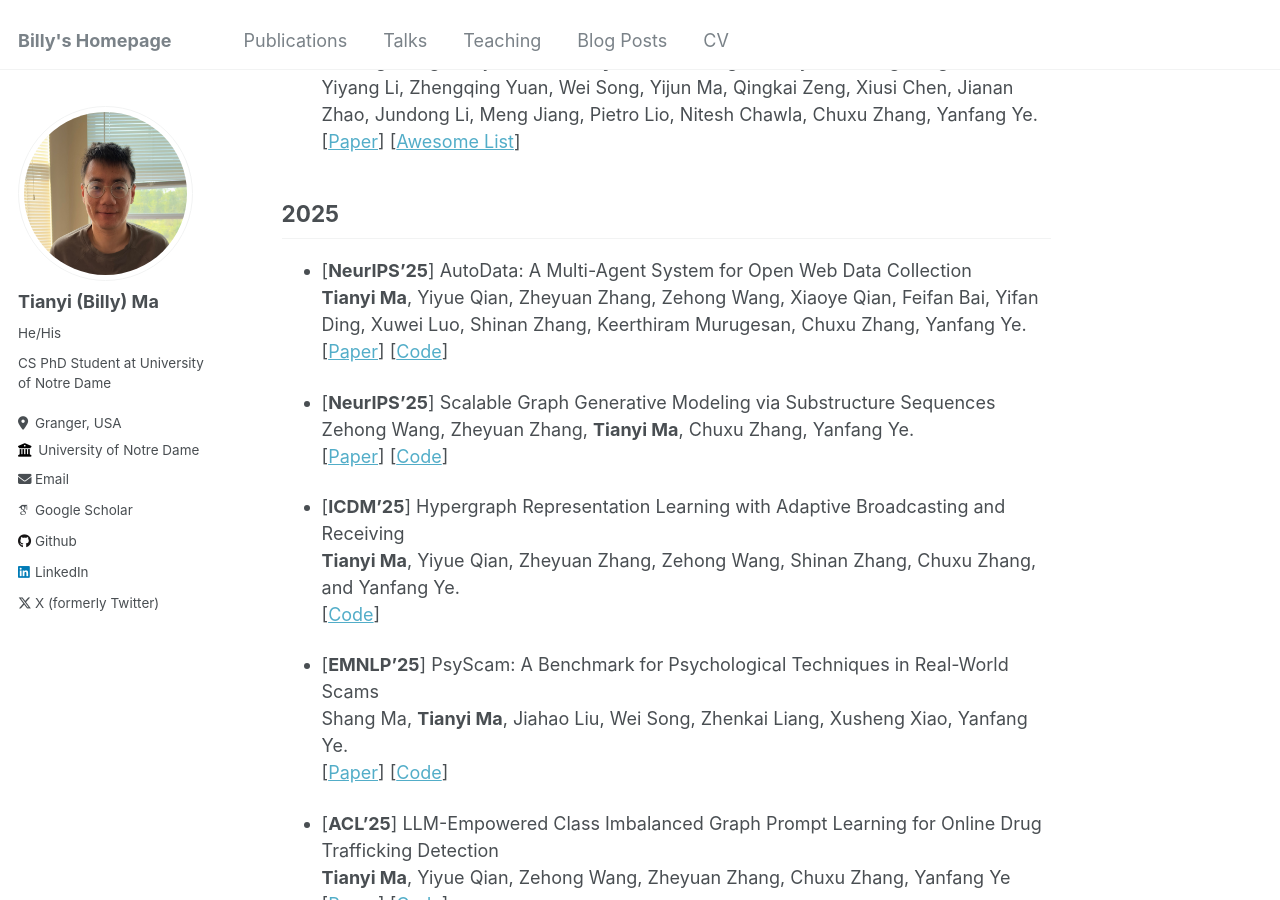
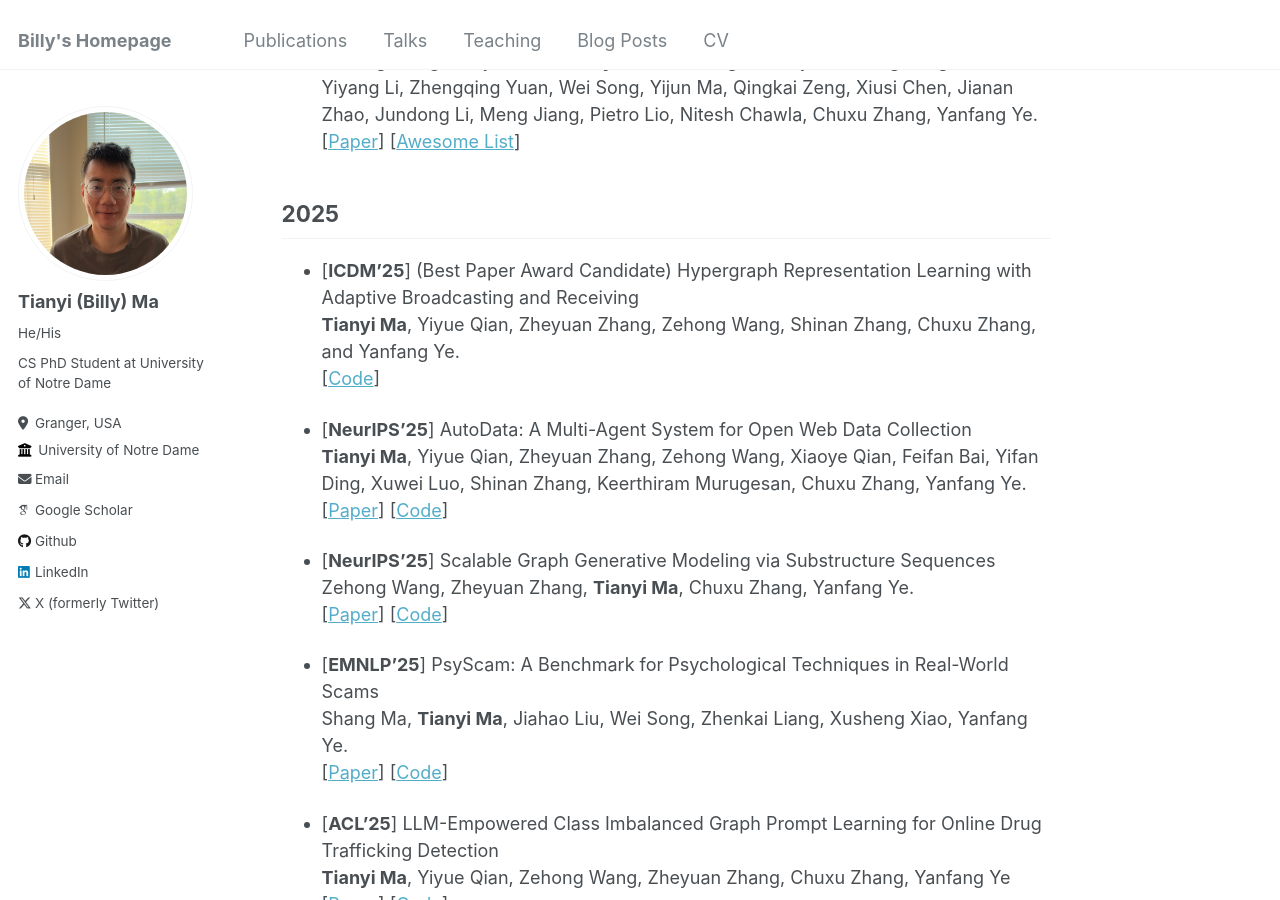
Before and after one commit to Tianyi-Billy-Ma/Tianyi-Billy-Ma.github.io, a Jekyll site: the page built from _pages/about.md, in a window 1280 px wide and 900 px high, scrolled down 942 px. Built offline with Jekyll 4.4.1, drawn with Linux system fonts in a browser that asks for light colours; some web fonts are replaced; part of the change alters nothing that is shown.

Commit message:
Update the about page to include a new publication entry for ICDM'25, highlighting it as a Best Paper Award Candidate, and ensuring consistent formatting with existing entries.

```diff
--- a/_pages/about.md
+++ b/_pages/about.md
@@ -37,6 +37,10 @@ Zehong Wang, Zheyuan Liu, **Tianyi Ma**, Jiazheng Li, Zheyuan Zhang, Xingbo Fu,
 
 
 ## 2025
+- [**ICDM'25**] (Best Paper Award Candidate) Hypergraph Representation Learning with Adaptive Broadcasting and Receiving\
+**Tianyi Ma**, Yiyue Qian, Zheyuan Zhang, Zehong Wang, Shinan Zhang, Chuxu Zhang, and Yanfang Ye.\
+[[Code](https://github.com/Tianyi-Billy-Ma/BHyGNN)]
+
 - [**NeurIPS'25**] AutoData: A Multi-Agent System for Open Web Data Collection\
 **Tianyi Ma**, Yiyue Qian, Zheyuan Zhang, Zehong Wang, Xiaoye Qian, Feifan Bai, Yifan Ding, Xuwei Luo, Shinan Zhang, Keerthiram Murugesan, Chuxu Zhang, Yanfang Ye.\
 [[Paper](https://arxiv.org/abs/2505.15859)] [[Code](https://github.com/GraphResearcher/AutoData)]
@@ -44,10 +48,6 @@ Zehong Wang, Zheyuan Liu, **Tianyi Ma**, Jiazheng Li, Zheyuan Zhang, Xingbo Fu,
 - [**NeurIPS'25**] Scalable Graph Generative Modeling via Substructure Sequences\
 Zehong Wang, Zheyuan Zhang, **Tianyi Ma**, Chuxu Zhang, Yanfang Ye.\
 [[Paper](https://arxiv.org/abs/2505.16130)] [[Code](https://github.com/Zehong-Wang/G2PM)]
-
-- [**ICDM'25**] Hypergraph Representation Learning with Adaptive Broadcasting and Receiving\
-**Tianyi Ma**, Yiyue Qian, Zheyuan Zhang, Zehong Wang, Shinan Zhang, Chuxu Zhang, and Yanfang Ye.\
-[[Code](https://github.com/Tianyi-Billy-Ma/BHyGNN)]
 
 - [**EMNLP'25**] PsyScam: A Benchmark for Psychological Techniques in Real-World Scams\
 Shang Ma, **Tianyi Ma**, Jiahao Liu, Wei Song, Zhenkai Liang, Xusheng Xiao, Yanfang Ye.\
```
Also changed, not shown: 1 other file.
